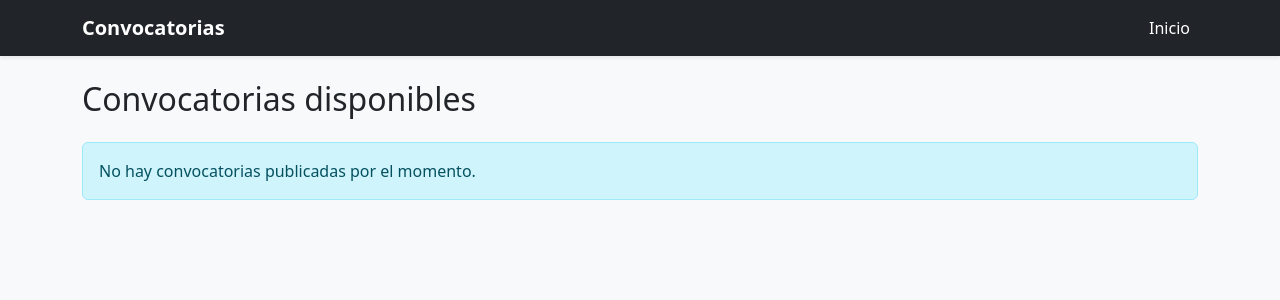
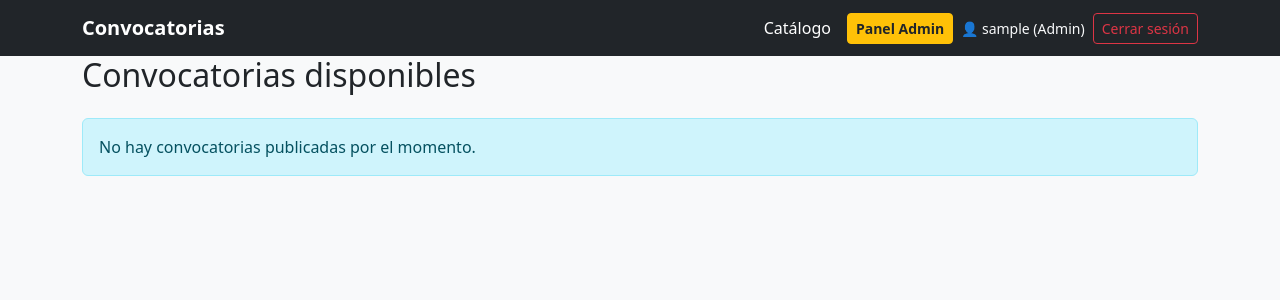
Before and after one commit to sofsdf/proyect-analisis-II, a Django app: page /convocatorias/ in a window 1280 px wide. Shown: the top 300 px of the page. Run offline with Django 5.2, Linux system fonts and the light colour scheme; the visitor is signed in with stand-in values (Sample User, id 1); data that the repository does not hold is empty.

Commit message:
feat(auth): unificar navegacion, logout y ajustar redirecciones

```diff
--- a/config/settings.py
+++ b/config/settings.py
@@ -138,3 +138,7 @@ MAILERS = {
 AUTH_USER_MODEL = 'usuarios.Usuario'
 
 LOGIN_URL = 'usuarios:login'
+
+
+LOGIN_REDIRECT_URL = 'convocatorias:catalogo'
+LOGOUT_REDIRECT_URL = 'usuarios:login'
--- a/templates/base.html
+++ b/templates/base.html
@@ -12,17 +12,48 @@
 </head>
 <body class="bg-light">
     <!-- Barra de Navegación -->
-    <nav class="navbar navbar-expand-lg navbar-dark bg-dark mb-4 shadow-sm">
+   <nav class="navbar navbar-expand-lg navbar-dark bg-dark">
     <div class="container">
         <a class="navbar-brand fw-bold" href="{% url 'convocatorias:catalogo' %}">Convocatorias</a>
         <button class="navbar-toggler" type="button" data-bs-toggle="collapse" data-bs-target="#navbarNav">
             <span class="navbar-toggler-icon"></span>
         </button>
+
         <div class="collapse navbar-collapse" id="navbarNav">
-                <ul class="navbar-nav ms-auto">
+            <ul class="navbar-nav ms-auto align-items-center gap-2">
                 <li class="nav-item">
-                        <a class="nav-link active" href="{% url 'convocatorias:catalogo' %}">Inicio</a>
+                    <a class="nav-link text-white" href="{% url 'convocatorias:catalogo' %}">Catálogo</a>
                 </li>
+
+                {% if user.is_authenticated %}
+                    {# Si es administrador, ve el botón de gestión #}
+                    {% if user.is_staff %}
+                    <li class="nav-item">
+                        <a class="btn btn-warning btn-sm text-dark fw-bold" href="{% url 'convocatorias:admin_lista' %}">
+                            Panel Admin
+                        </a>
+                    </li>
+                    {% endif %}
+
+                    {# Identificación de usuario #}
+                    <li class="nav-item">
+                        <span class="text-light small">
+                            👤 {{ user.username }} {% if user.is_staff %}(Admin){% endif %}
+                        </span>
+                    </li>
+
+                    {# Botón Cerrar Sesión #}
+                    <li class="nav-item">
+                        <form action="{% url 'usuarios:logout' %}" method="post" class="d-inline">
+                            {% csrf_token %}
+                            <button type="submit" class="btn btn-outline-danger btn-sm">Cerrar sesión</button>
+                        </form>
+                    </li>
+                {% else %}
+                    <li class="nav-item">
+                        <a class="btn btn-primary btn-sm" href="{% url 'usuarios:login' %}">Iniciar Sesión</a>
+                    </li>
+                {% endif %}
             </ul>
         </div>
     </div>
```
Also changed, not shown: usuarios/migrations/0002_alter_usuario_rol.py (added). Lines whose indentation alone changed are shown as unchanged.
